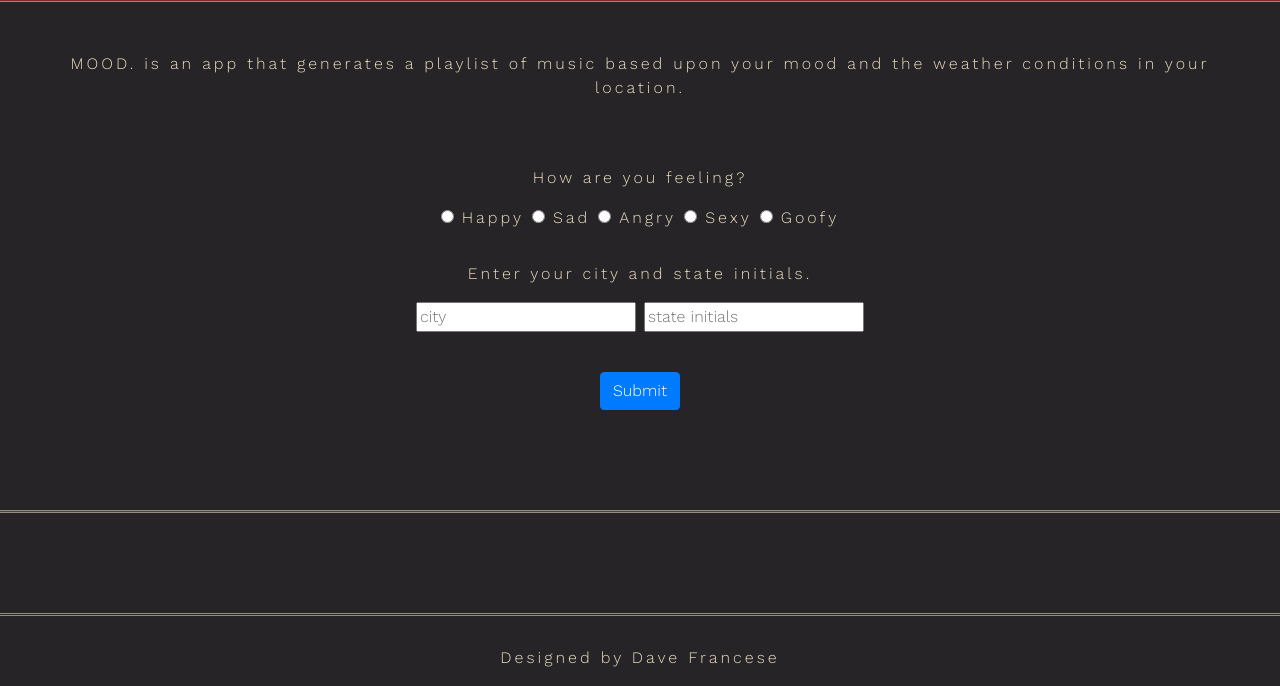
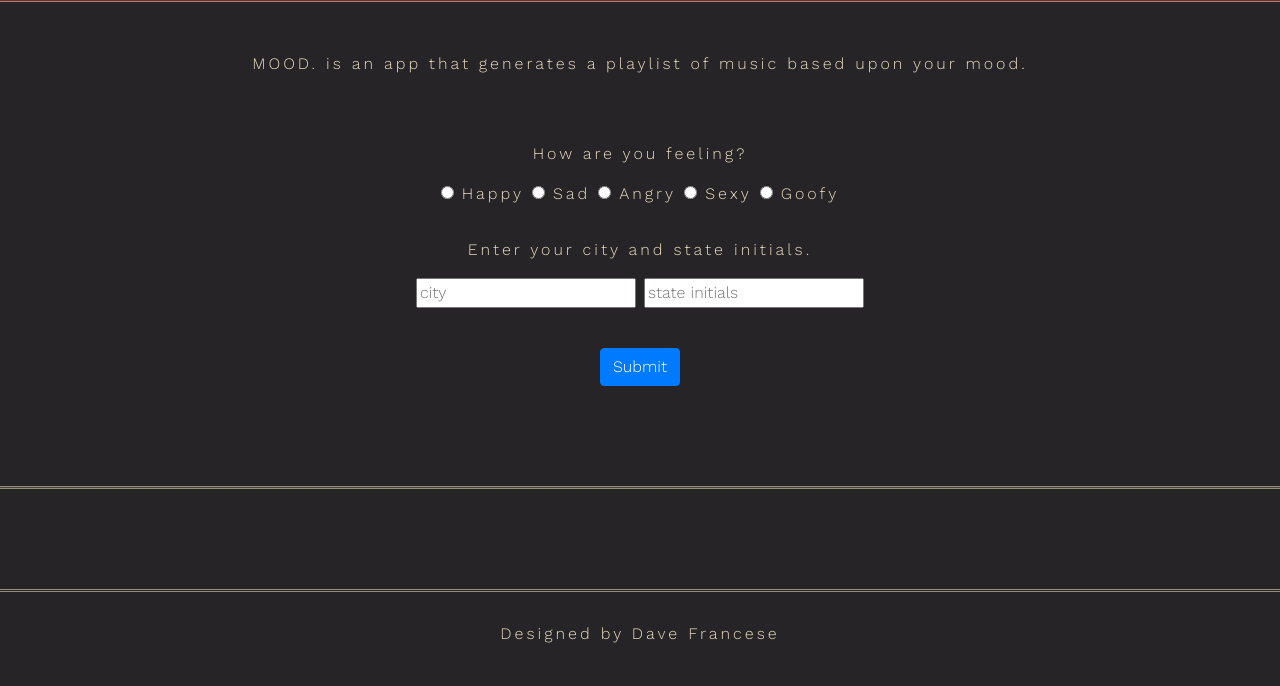
Before and after one commit to davefrancese/moodProject, a plain HTML site: page public/index.html in a window 1280 px wide. Shown: the part 123-809 px from the top of the page. Drawn offline with nearby package versions, Linux system fonts and the light colour scheme.

Commit message:
readme update

```diff
--- a/public/app.js
+++ b/public/app.js
@@ -138,8 +138,6 @@ weatherForm.addEventListener('submit', function(event) {
             var emoChoice = 'nothing';
           }
 
-
-
           function getBands(emotionBandArray) {
             for (i = 0; i < emotionBandArray.length; i++) {
               fetch(emotionBandArray[i])
@@ -176,8 +174,6 @@ weatherForm.addEventListener('submit', function(event) {
               })
             }
         }
-
-
           // CREATE EMPTY ARRAY FOR FETCHING PROMISES (PUSH)
           // ARRAY OF BAND NAMES
           // LOOP THROU ARRAY
--- a/public/index.html
+++ b/public/index.html
@@ -9,7 +9,7 @@
     <link rel="stylesheet" href="style.css">
   </head>
   <body>
-    <!-- BEGIN HEADER CONTENT  in nav class bg-dark -->
+    <!-- BEGIN HEADER CONTENT -->
     <header>
       <a class="navbar-brand" href="index.html"><img src="images/moodLogoColor.png" id="logo" alt="mood-logo"></a>
     </header>
@@ -18,7 +18,7 @@
       <!-- BEGIN MAIN CONTENT -->
       <main>
         <section class="write-up">
-          <p>MOOD. is an app that generates a playlist of music based upon your mood and the weather conditions in your location.</p>
+          <p>MOOD. is an app that generates a playlist of music based upon your mood.</p>
         </section>
         <form id="weather-form" action="index.html" method="post">
           <!-- EMOJI BUTTONS -->
```
Also changed, not shown: public/images/frontPage.png (added), public/images/playlistPage.png (added), public/images/resultsPage.png (added), 2 other files.
